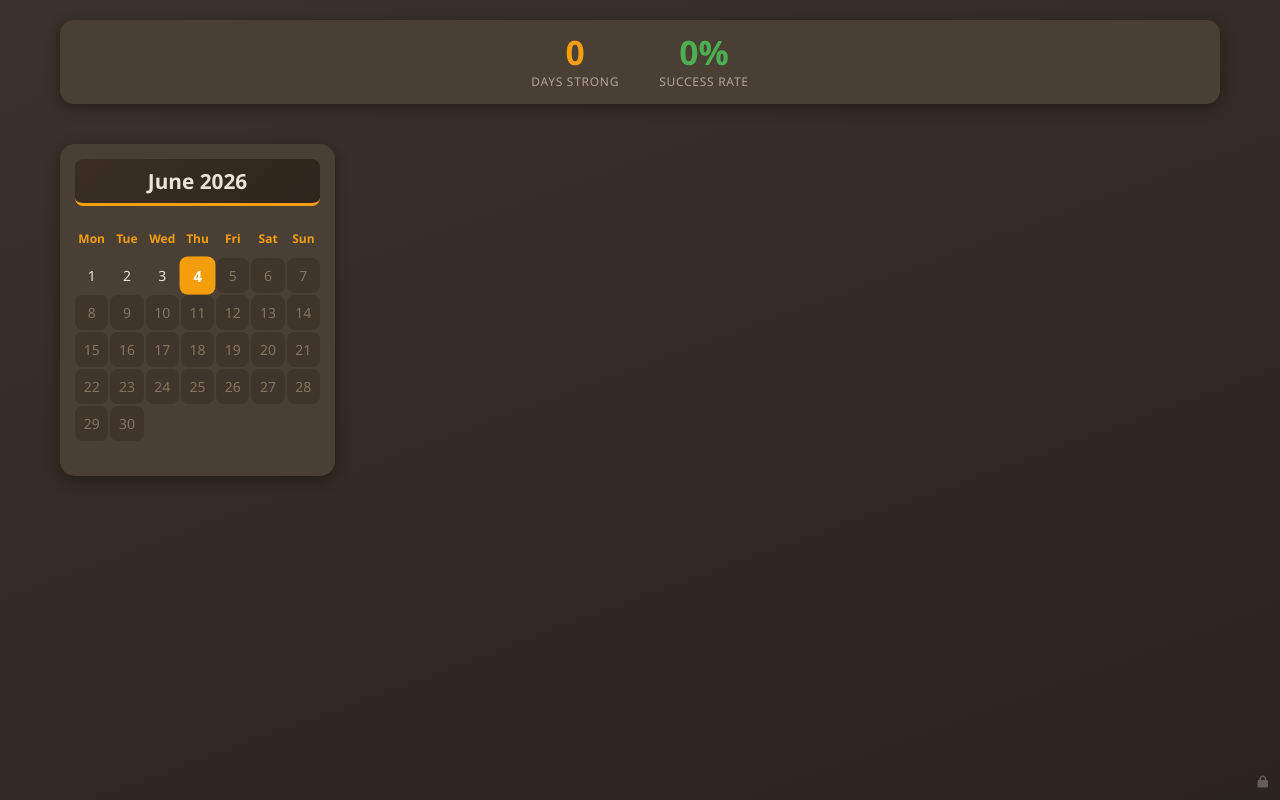
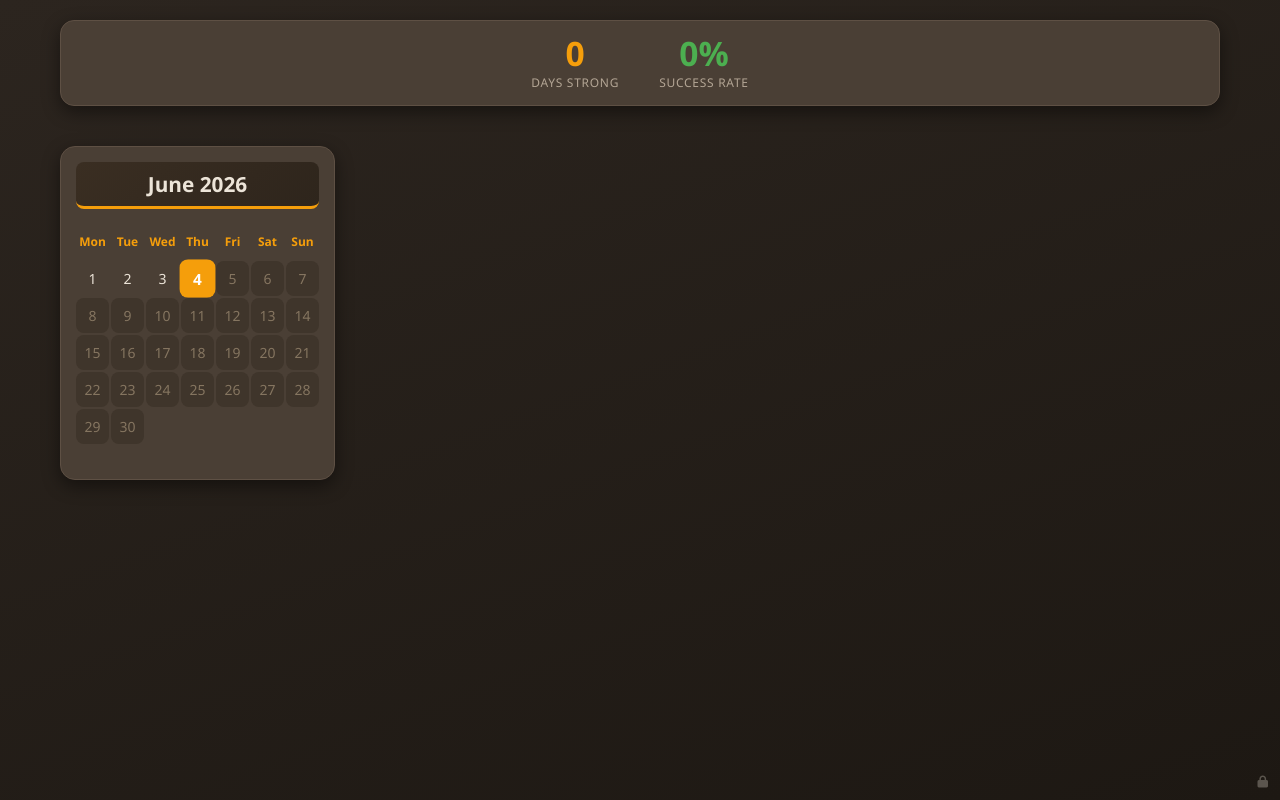
Before and after one commit to simbadzina/tracker, a Flask app: page / in a window 1280 px wide. Run offline with Flask 3, Linux system fonts and the light colour scheme; data that the repository does not hold is empty.

Commit message:
Improve card/background contrast: darker bg, card borders + deeper shadow
Co-Authored-By: Claude Opus 4.8 (1M context) <noreply@anthropic.com>

```diff
--- a/templates/index.html
+++ b/templates/index.html
@@ -16,7 +16,7 @@
 
         body {
             font-family: 'Segoe UI', Tahoma, Geneva, Verdana, sans-serif;
-            background: linear-gradient(160deg, #3a322b 0%, #2a241e 100%);
+            background: linear-gradient(160deg, #2c251f 0%, #1d1813 100%);
             background-attachment: fixed;
             min-height: 100vh;
             color: #ece4d8;
@@ -32,10 +32,11 @@
 
         .streak-info {
             background: #4a3f35;
+            border: 1px solid #5e5044;
             border-radius: 14px;
             padding: 14px 24px;
             margin-bottom: 20px;
-            box-shadow: 0 4px 14px rgba(0, 0, 0, 0.35);
+            box-shadow: 0 6px 18px rgba(0, 0, 0, 0.45);
             display: flex;
             justify-content: center;
             align-items: center;
@@ -217,9 +218,10 @@
 
         .month-card {
             background: #4a3f35;
+            border: 1px solid #5e5044;
             border-radius: 15px;
             padding: 15px;
-            box-shadow: 0 4px 14px rgba(0, 0, 0, 0.35);
+            box-shadow: 0 6px 18px rgba(0, 0, 0, 0.45);
             width: 100%;
             min-height: 280px;
             /* Performance optimizations */
```
